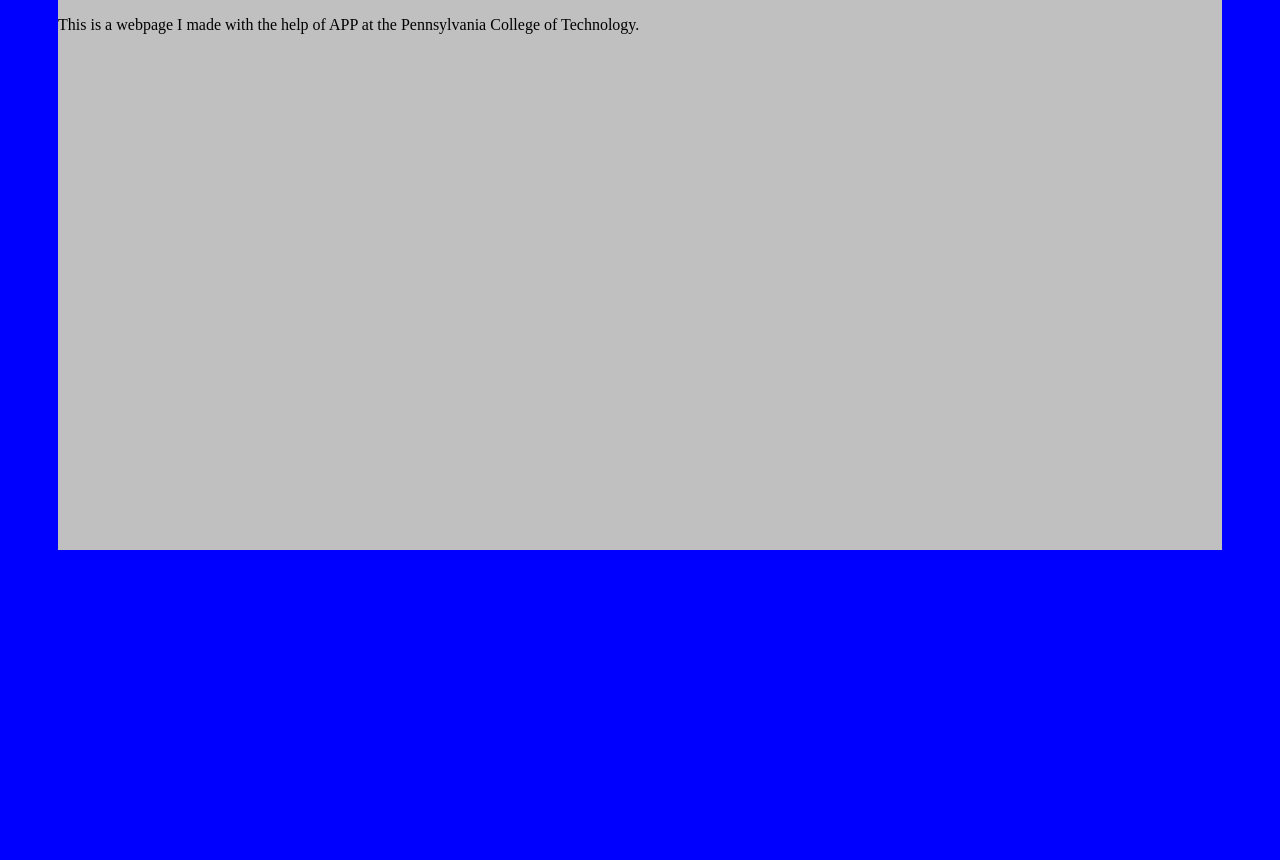
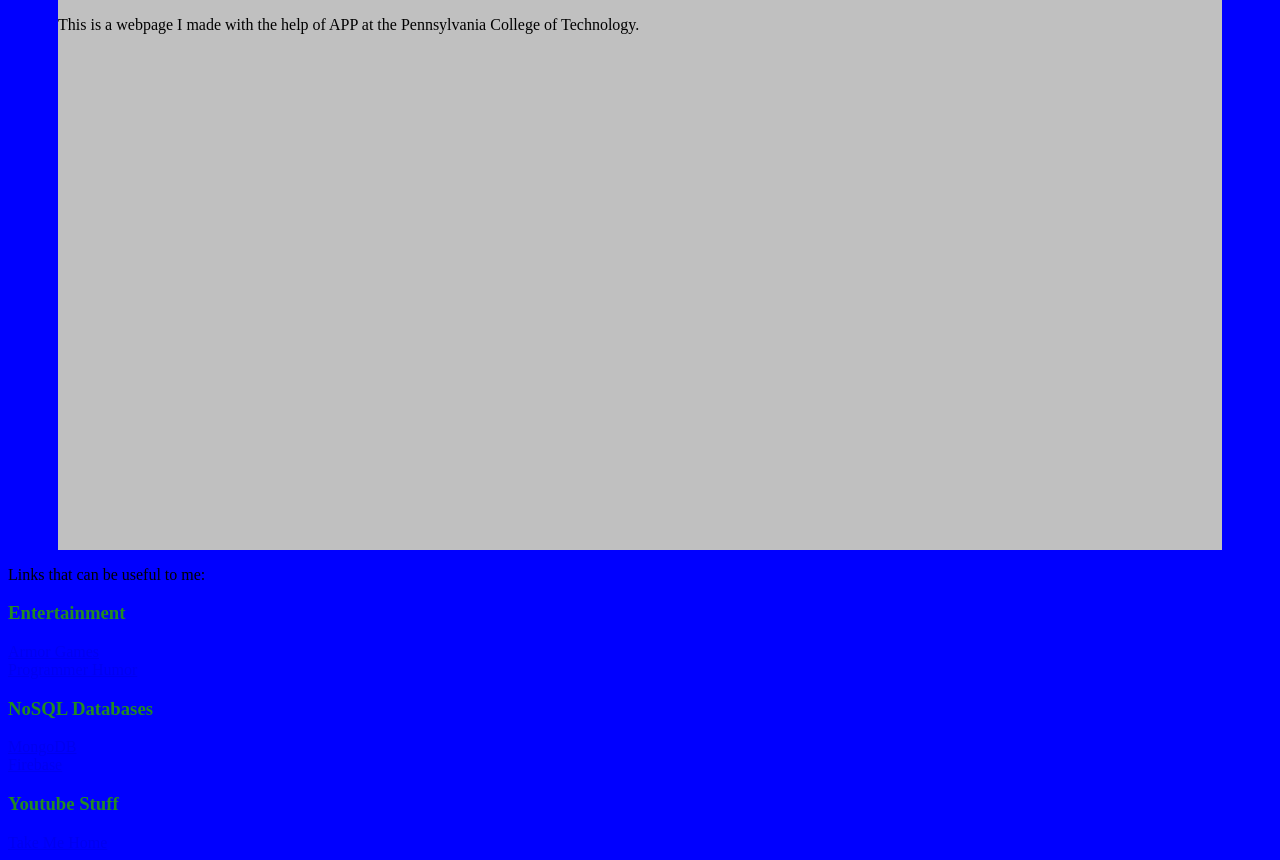
Before and after one commit to CAnsbach/CAnsbach.github.io, a plain HTML site: page index.html in a window 1280 px wide. Shown: the part 144-1004 px from the top of the page. Before the commit the page ends 800 px from the top, so only its background shows below. Drawn offline with Linux system fonts and the light colour scheme.

Commit message:
Modified code for website.

```diff
--- a/index.html
+++ b/index.html
@@ -4,6 +4,7 @@
 	<head>
 		<title>Christopher Ansbach Website</title>
 	</head>
+
 		<body>
 
 		<div class = "nav">
@@ -13,10 +14,32 @@
 				<li><a href="involvement.html">Involvement</a></li>
 			</ul>
 		</div>
+
 		<div class = "main">
 			<h1>Christopher Ansbach - Student</h1>
 			<h3>Information:</h3>
 			<p>This is a webpage I made with the help of APP at the Pennsylvania College of Technology.</p>
 		</div>
+
+		<p>
+			Links that can be useful to me:
+		</p>
+
+		<h3> Entertainment </h3>
+		<a href = "https://armorgames.com/"> Armor Games</a>
+		<br>
+		<a href = "https://www.reddit.com/r/ProgrammerHumor/"> Programmer Humor</a>
+		<br>
+
+		<h3> NoSQL Databases</h3>
+		<a href = "https://www.mongodb.com/"> MongoDB</a>
+		<br>
+		<a href = "https://firebase.google.com/"> Firebase</a>
+		<br>
+
+		<h3> Youtube Stuff </h3>
+		<a href = "https://www.youtube.com/watch?v=4FN8u-mB1js"> Take Me Home</a>
+
 		</body>
+
 	</html>
```
